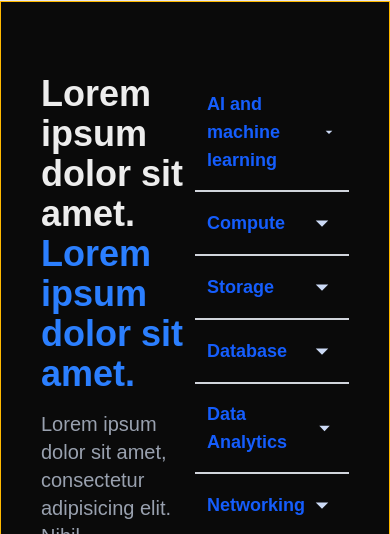
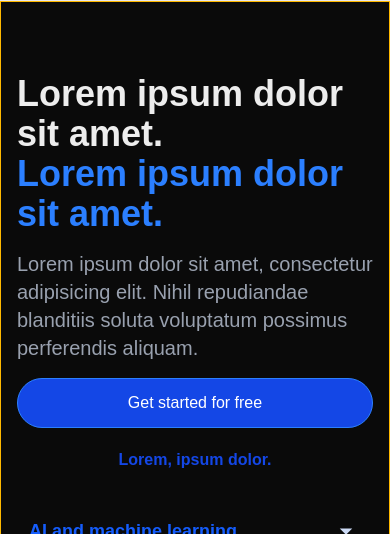
Before and after one commit to iamcapacitor/Google-could-ui-clone, a Next.js app: page / in a window 390 px wide. Shown: the part 1278-1812 px from the top of the page. Built offline with nearby package versions, Linux system fonts and the light colour scheme.

Commit message:
landing2 responsiveness completed

```diff
--- a/components/Landing2.js
+++ b/components/Landing2.js
@@ -32,8 +32,8 @@ const Landing2 = () => {
     },
   ]
   return (
-    <article className='p-10 py-18 flex items-start border border-amber-400 '>
-        <section className=' w-1/2 sticky top-30 bottom-0'>
+    <article className=' p-4 md:p-10 py-18 grid gap-y-4 grid-cols-1 md:grid-cols-2 items-start border border-amber-400 '>
+        <section className=' md:sticky top-30 bottom-0'>
             <div className='text-4xl font-bold'>
                 <h2 className='' >Lorem ipsum dolor sit amet.</h2>
                 <h2 className='text-blue-500'>Lorem ipsum dolor sit amet.</h2>
@@ -41,12 +41,12 @@ const Landing2 = () => {
             <div className='text-xl text-gray-400 py-4'>
                 <p>Lorem ipsum dolor sit amet, consectetur adipisicing elit. Nihil repudiandae blanditiis soluta voluptatum possimus perferendis aliquam.</p>
             </div>
-            <div className='flex gap-[2vw]'>
+            <div className='flex flex-col sm:flex-row gap-[2vw]'>
             <button className='p-3 border border-blue-500 rounded-full bg-blue-700 text-white hover:shadow shadow-gray-500 '>Get started for free</button>
             <button className='p-3 rounded-full hover:bg-gray-100 text-blue-700 font-bold '>Lorem, ipsum dolor.</button>
           </div>
         </section>
-        <section className=' w-1/2 text-blue-600 font-bold'>
+        <section className=' text-blue-600 font-bold'>
             {list.map((e,i)=>{
               return (<div key={i} className='p-3 py-4 text-lg flex justify-between items-center border-b-2 border-b-gray-300 cursor-pointer active:border-b-blue-900'>
                 <div>{e.title}</div>
```
